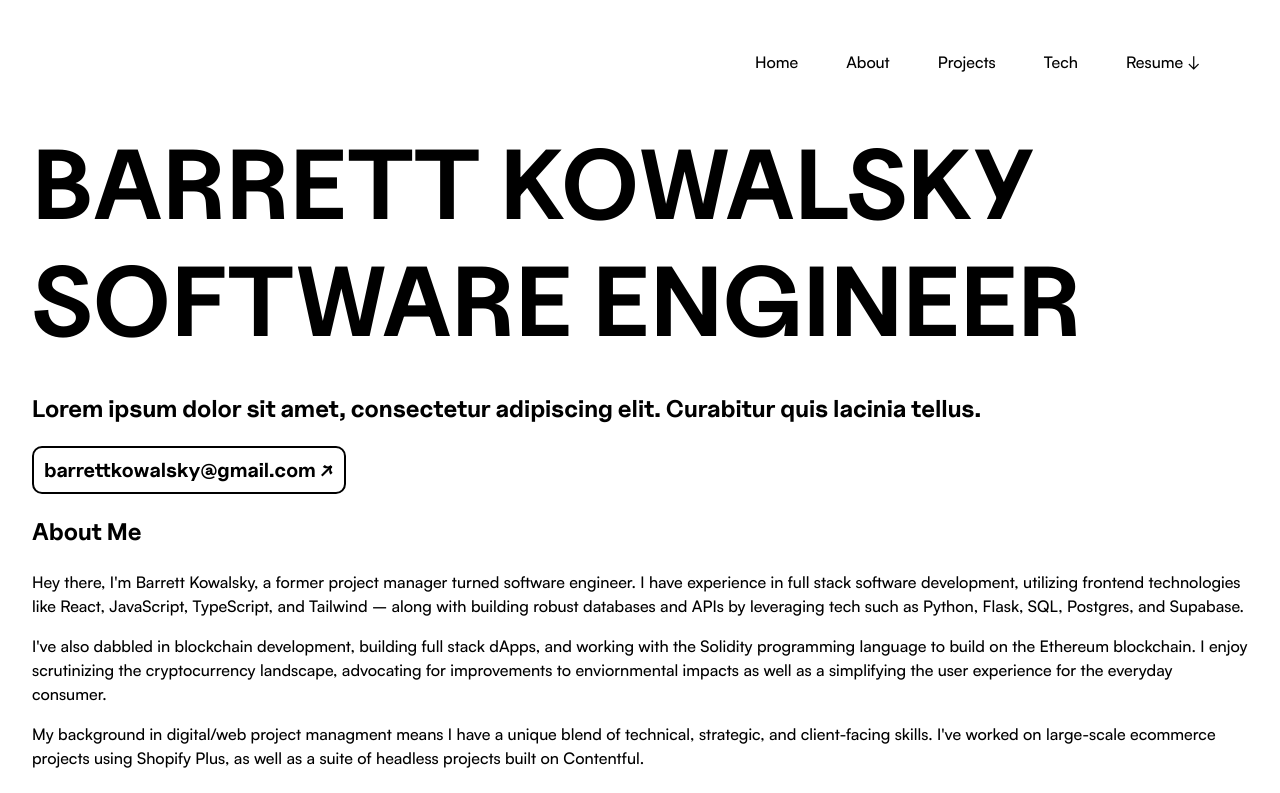
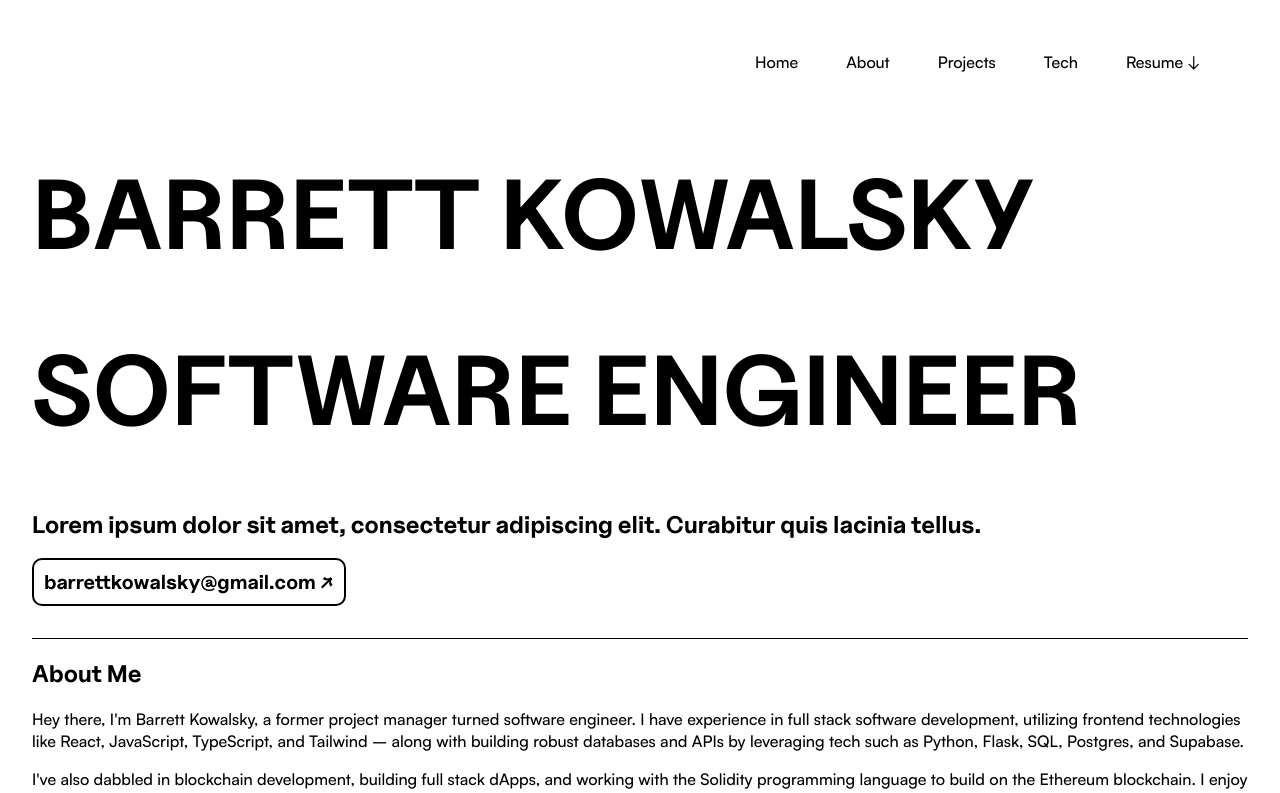
Before and after one commit to barrettk8090/portfolio-v2, a React (Vite) app: page / in a window 1280 px wide. Shown: the top 793 px of the page. Built offline with nearby package versions, Linux system fonts and the light colour scheme.

Commit message:
hero styling

```diff
--- a/src/App.css
+++ b/src/App.css
@@ -1,7 +1,7 @@
 /* Global */
 
 #root {
-  max-width: 1280px;
+  max-width: 1920px;
   margin: 0 auto;
   padding: 2rem;
 }
@@ -50,6 +50,11 @@ li {
 
 /* Hero */
 
+.hero-container{
+  height: 60vh;
+  border-bottom: 1px solid black;
+}
+
 .hero-btn{
   background-color: white;
   font-family: UncutSans;
@@ -58,6 +63,14 @@ li {
   padding: 10px;
   border: 2px solid black;
   font-size: 20px;
+}
+
+
+
+.hero-btn:hover{
+  background-color: black;
+  color:white;
+  cursor:pointer;
 }
 
 /* About */
--- a/src/components/Hero.tsx
+++ b/src/components/Hero.tsx
@@ -7,7 +7,9 @@ export default function Hero() {
         Lorem ipsum dolor sit amet, consectetur adipiscing elit. Curabitur quis
         lacinia tellus.
       </h2>
-      <button className="hero-btn">barrettkowalsky@gmail.com ↗</button>
+      <a href="mailto:barrettkowalsky@gmail.com">
+        <button className="hero-btn">barrettkowalsky@gmail.com ↗</button>
+      </a>
     </div>
   );
 }
--- a/src/index.css
+++ b/src/index.css
@@ -1,6 +1,5 @@
 :root {
-  font-family: Inter, system-ui, Avenir, Helvetica, Arial, sans-serif;
-  line-height: 1.5;
+  /* line-height: 1.5; */
   font-weight: 400;
 
   /* color-scheme: light dark;
@@ -23,20 +22,28 @@ a:hover {
 }
 
 body {
-  margin: 0;
+  margin: 0 auto;
   display: flex;
-  place-items: center;
+  /* place-items: center; */
   min-width: 320px;
   min-height: 100vh;
 }
 
 h1 {
   font-size: 6.2em;
-  line-height: .5;
+  line-height: 1.1;
   font-family: UncutSans;
 }
 
 h2{
+  font-family: UncutSans;
+}
+
+h3, h4{
+  font-family: Satoshi;
+}
+
+a{
   font-family: UncutSans;
 }
 
```
